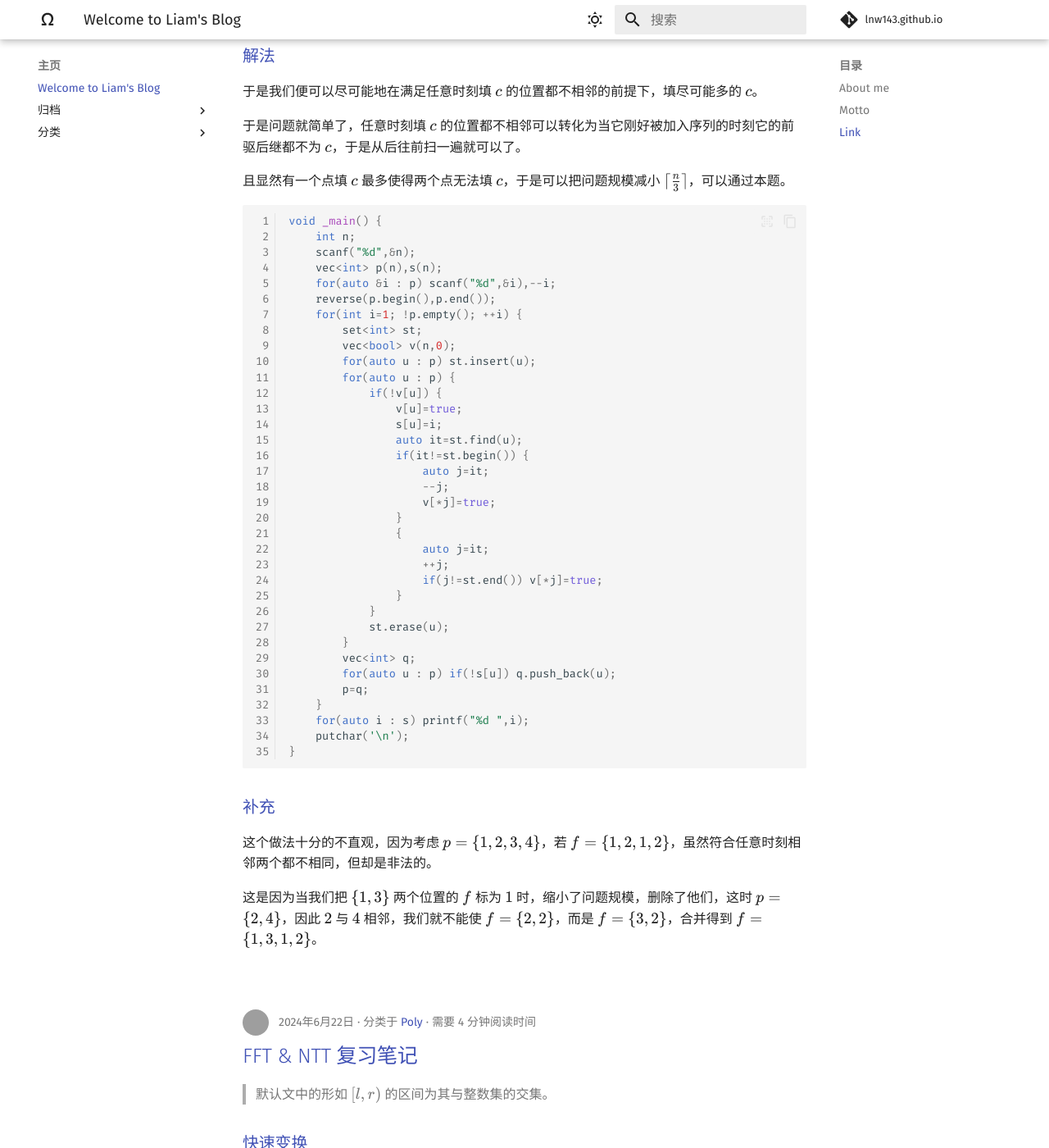
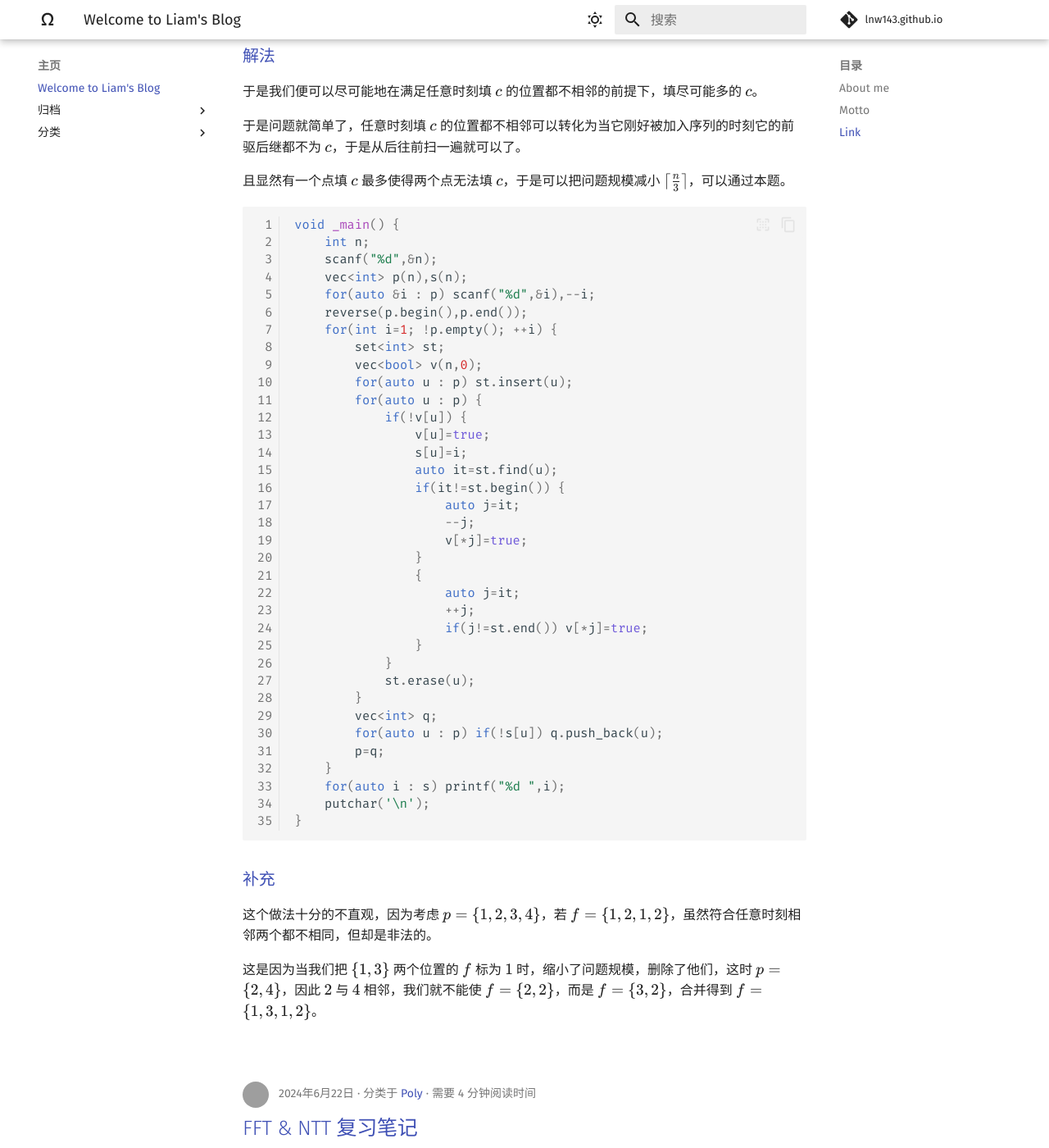
Before and after one commit to lnw143/blog, an MkDocs documentation site: the page built from docs/blog/index.md, in a window 1280 px wide and 1400 px high, scrolled down 5058 px. Shown: the whole window at 82% size. Built offline with MkDocs 1.6.1 and Material for MkDocs 9.7.7, drawn with Linux system fonts in a browser that asks for light colours; comment, search, counter and statistics services are not loaded; grey boxes are pictures that could not be loaded.

Commit message:
modify code font size

```diff
--- a/docs/stylesheets/extra.css
+++ b/docs/stylesheets/extra.css
@@ -1,3 +1,7 @@
 .md-typeset details .tabbed-set {
 	margin: 0 -12px !important;
 }
+
+.highlight {
+	font-size: 18px !important;
+}
```
